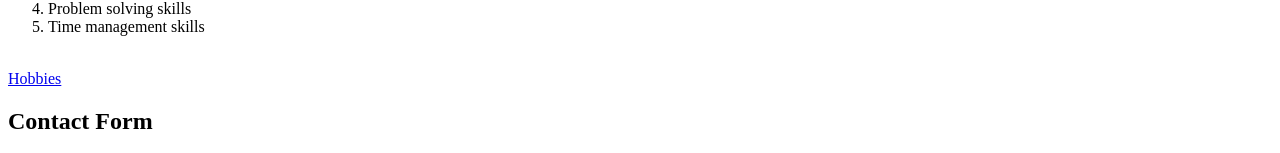
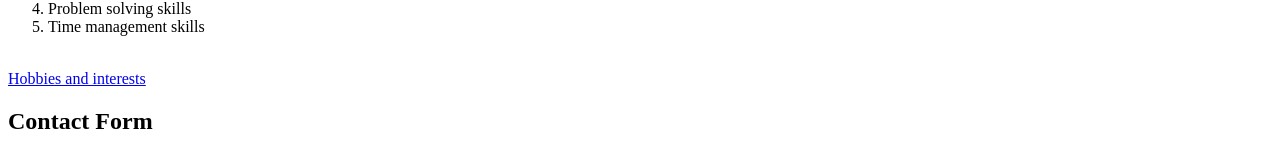
Before and after one commit to Martinkalz26/cv, a plain HTML site: page index.html in a window 1280 px wide. Shown: the part 896-1049 px from the top of the page. Drawn offline with Linux system fonts and the light colour scheme.

Commit message:
add to cv

```diff
--- a/index.html
+++ b/index.html
@@ -58,7 +58,7 @@
                 <li>Time management skills</li>
             </ol><br>
             <!--The <a></a> helps me link my hobbies webpage to the homepage.-->
-            <a href="hobbies.html" target="_blank">Hobbies</a><br>
+            <a href="hobbies.html" target="_blank">Hobbies and interests</a><br>
             <h2>Contact Form</h2>
             <!--This is the contact form-->
             <form method="post" action="mailto:maertinmugenyi@gmail.com">
```
